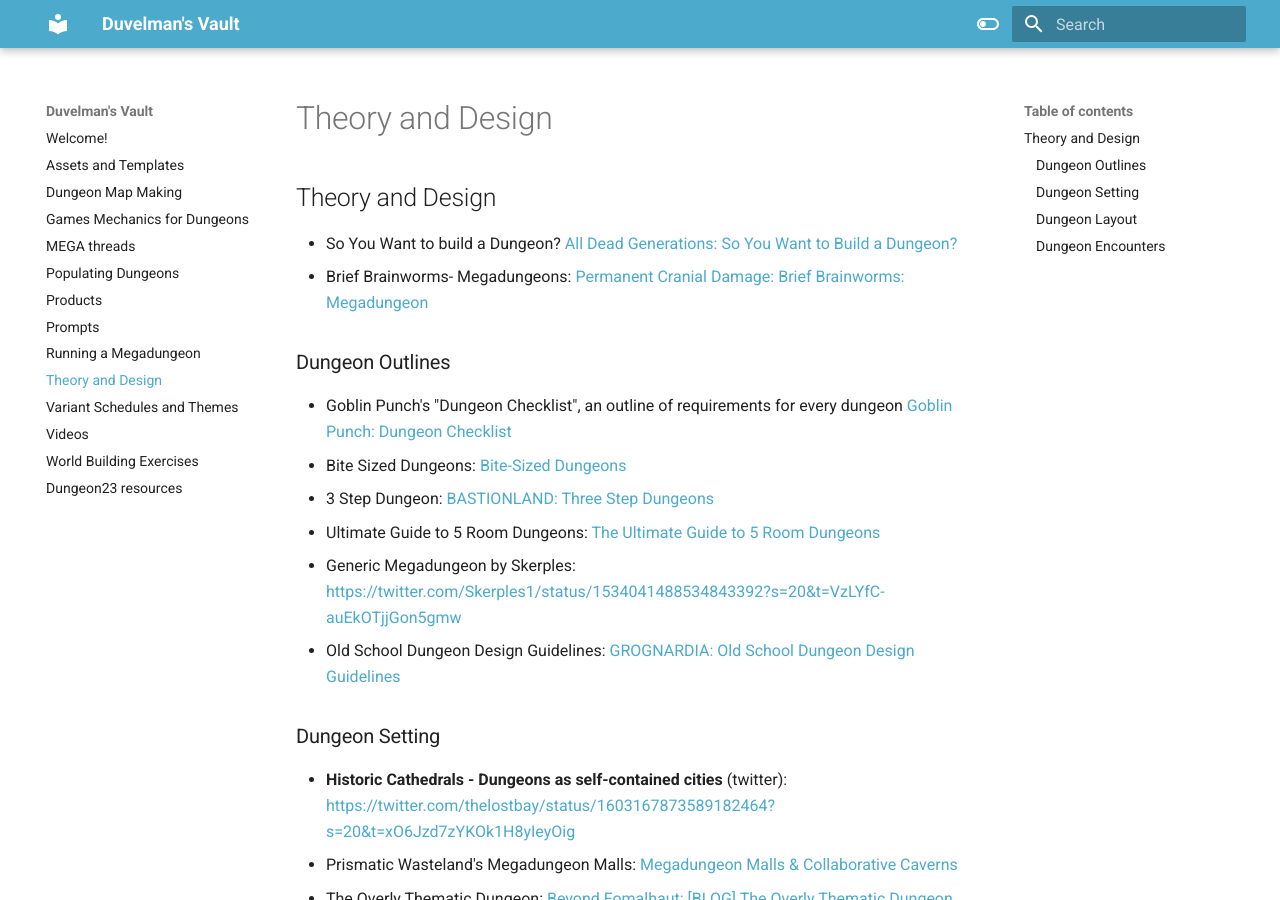
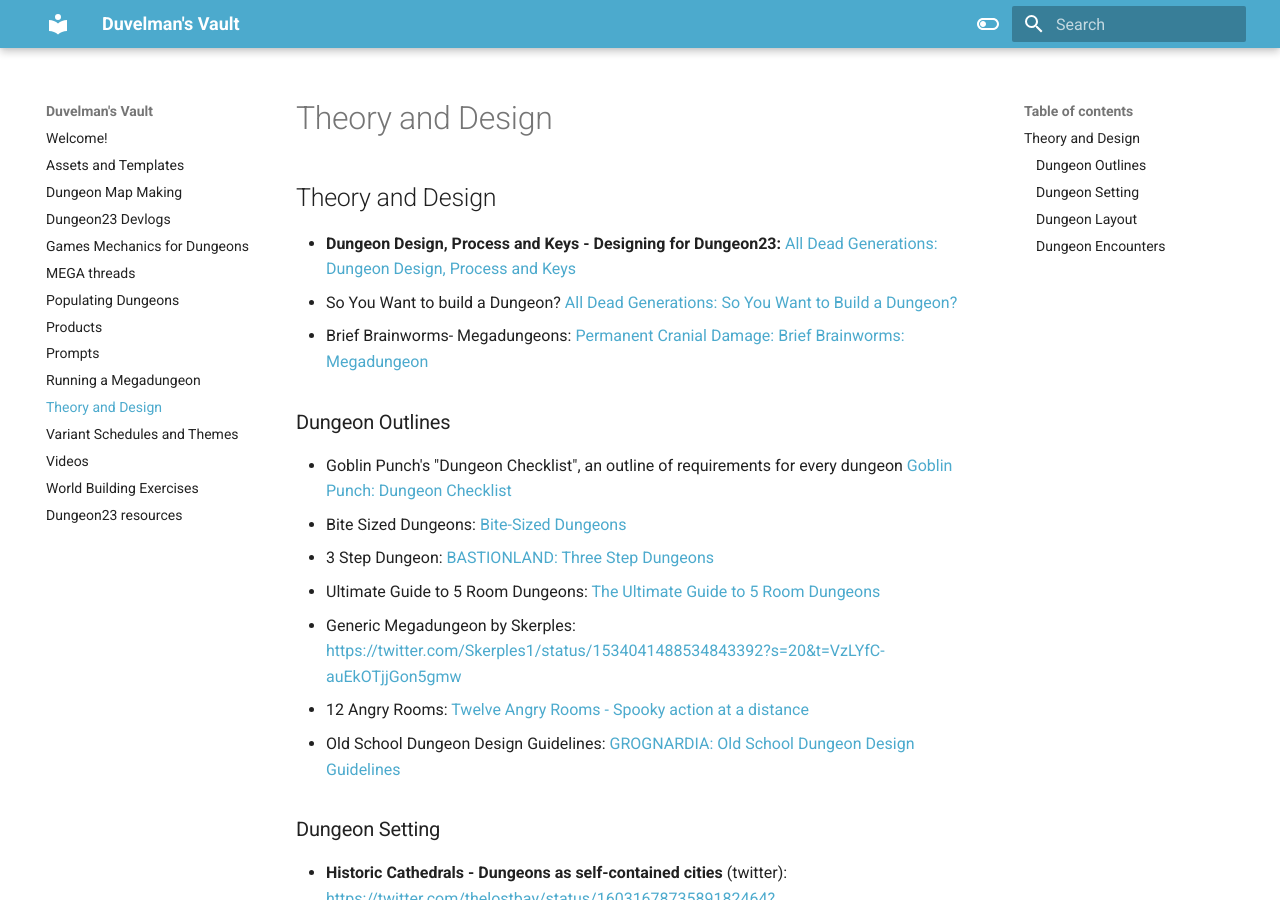
Before and after one commit to duvelmandice/vault, an MkDocs documentation site: the page built from docs/Theory and Design.md, in a window 1280 px wide and 900 px high. Built offline with MkDocs 1.6.1 and Material for MkDocs 9.7.7, drawn with Linux system fonts in a browser that asks for light colours.

```diff
--- a/docs/Theory and Design.md
+++ b/docs/Theory and Design.md
@@ -1,5 +1,6 @@
 ## Theory and Design
 
+- **Dungeon Design, Process and Keys - Designing for Dungeon23:** [All Dead Generations: Dungeon Design, Process and Keys](https://alldeadgenerations.blogspot.com/2022/12/dungeon-design-process-and-keys.html)
 - So You Want to build a Dungeon? [All Dead Generations: So You Want to Build a Dungeon?](https://alldeadgenerations.blogspot.com/2021/03/so-you-want-to-build-dungeon.html)
 - Brief Brainworms- Megadungeons: [Permanent Cranial Damage: Brief Brainworms: Megadungeon](https://permacrandam.blogspot.com/2021/03/brief-brainworms-megadungeon.html)
 
@@ -10,6 +11,7 @@
 - 3 Step Dungeon: [BASTIONLAND: Three Step Dungeons](https://www.bastionland.com/2018/10/three-step-dungeons.html)
 - Ultimate Guide to 5 Room Dungeons: [The Ultimate Guide to 5 Room Dungeons](https://www.roleplayingtips.com/5-room-dungeons/)
 - Generic Megadungeon by Skerples: [https://twitter.com/Skerples1/status/1534041488534843392?s=20&t=VzLYfC-auEkOTjjGon5gmw](https://twitter.com/Skerples1/status/1534041488534843392?s=20&t=VzLYfC-auEkOTjjGon5gmw)
+- 12 Angry Rooms: [Twelve Angry Rooms - Spooky action at a distance](https://spooky.blot.im/twelve-room)
 - Old School Dungeon Design Guidelines: [GROGNARDIA: Old School Dungeon Design Guidelines](https://grognardia.blogspot.com/2009/02/old-school-dungeon-design-guidelines.html)
 
 ### Dungeon Setting
```
Also changed, not shown: docs/index.md (+3 -1 lines), docs/Dungeon23 Devlogs.md (added), docs/nofacsistsallowedleftfist.png (renamed from docs/No Fascists Allowed [Left Fist].png).
